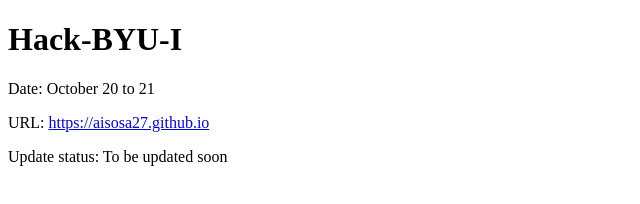
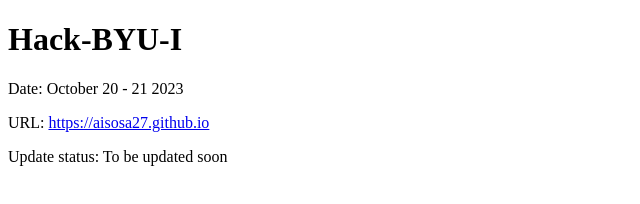
Before and after one commit to aisosa27/aisosa27.github.io, a plain HTML site: page index.html in a window 1280 px wide. Shown: the full height of the page, 0-640 px from the left. Drawn offline with Linux system fonts and the light colour scheme.

Commit message:
Update index.html

```diff
--- a/index.html
+++ b/index.html
@@ -14,7 +14,7 @@
     const updateStatus = document.querySelector("#update-status");
 
     completionHeader.innerHTML = "Hack-BYU-I";
-    completionDate.innerHTML = "Date: October 20 to 21";
+    completionDate.innerHTML = "Date: October 20 - 21 2023";
     updateStatus.innerHTML = "Update status: To be updated soon";
   </script>
 </body>
```
